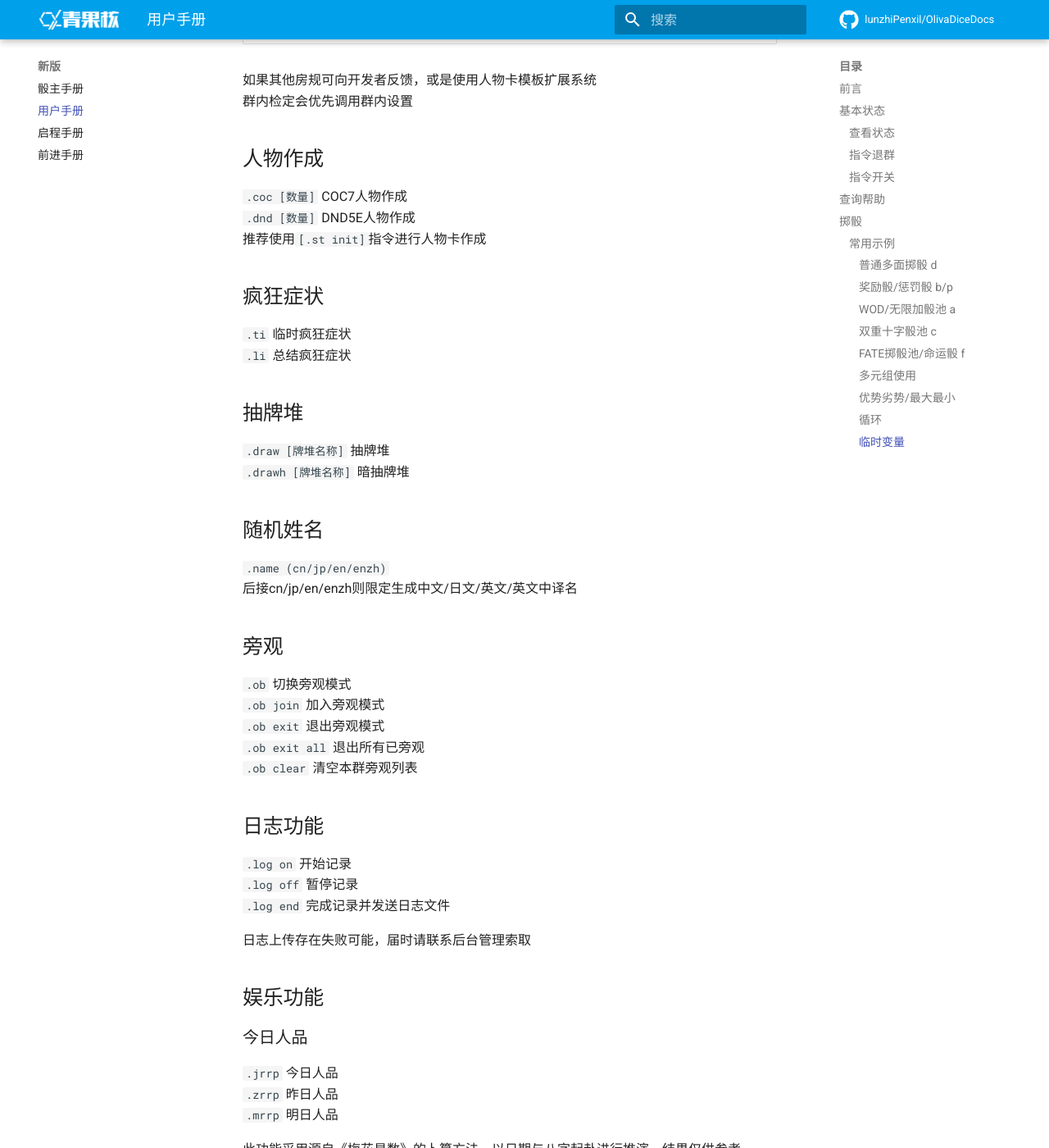
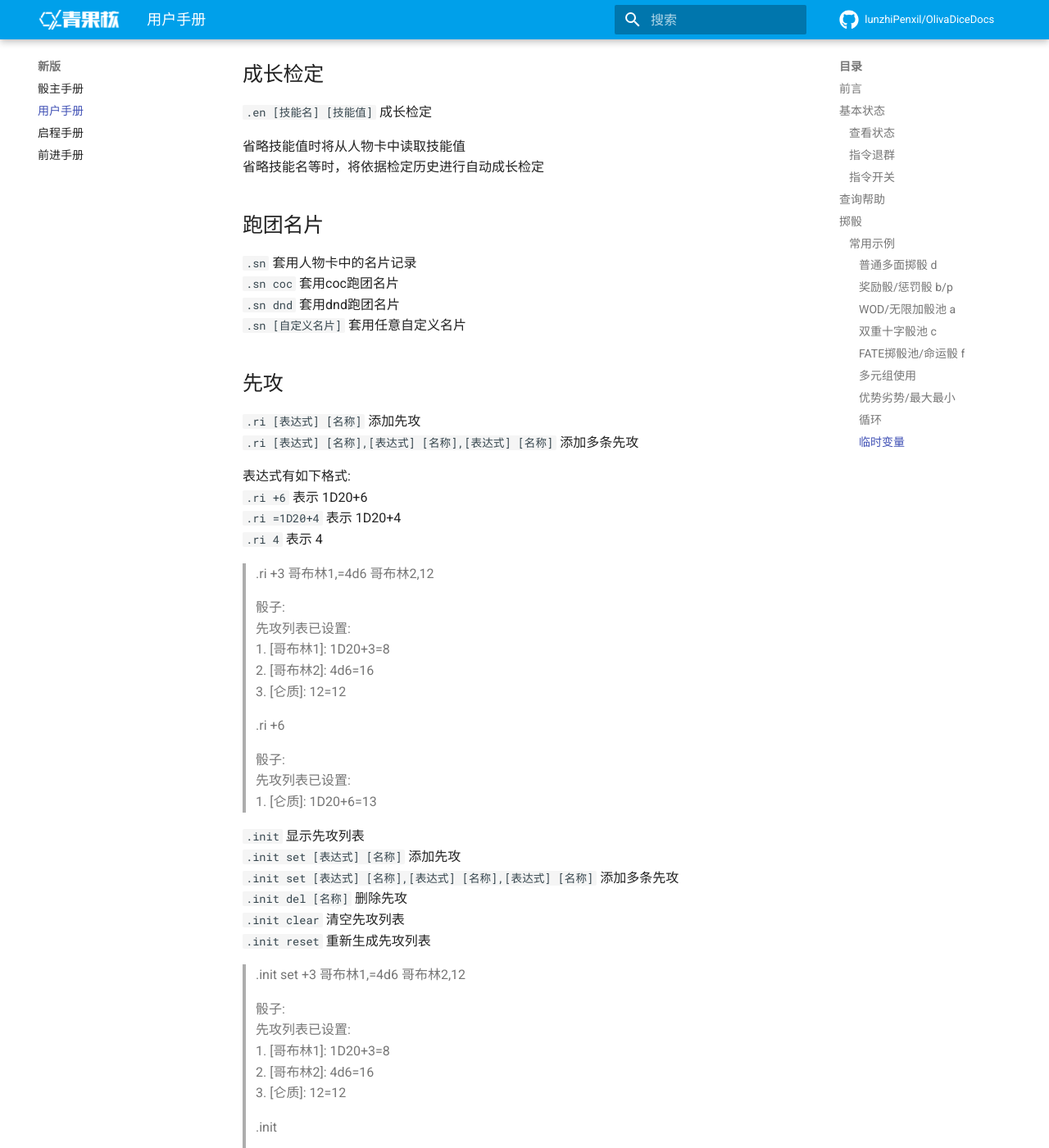
Before and after one commit to lunzhiPenxil/OlivaDiceDocs, an MkDocs documentation site: the page built from docs/OlivaDice3_User_Manual.md, in a window 1280 px wide and 1400 px high, scrolled down 14036 px. Shown: the whole window at 82% size. Built offline with MkDocs 1.6.1 and Material for MkDocs 9.7.7, drawn with Linux system fonts in a browser that asks for light colours; comment, search, counter and statistics services are not loaded; some of the changed text lies outside the part shown.

Commit message:
补充大量说明

```diff
--- a/docs/OlivaDice3_User_Manual.md
+++ b/docs/OlivaDice3_User_Manual.md
@@ -41,12 +41,12 @@
 `.r [掷骰表达式] [理由]` 掷骰子
 `.rh [掷骰表达式] [理由]` 掷暗骰
 `.r[次数]#[掷骰表达式] [理由]` 多轮掷骰
+`.ww/w [掷骰表达式] [理由]` 掷无限骰
+`.ww/w[数字] [理由]` 掷无限骰
+`.dx/dxx [掷骰表达式] [理由]` 掷双重十字骰
+`.rx [掷骰表达式] [理由]` 不解析技能与武器名称的掷骰
 
 表达式支持[OneDice标准](https://github.com/OlivOS-Team/onedice)
-基于先进的OneDice标准，你不再需要除`[.r]`指令以外的其他掷骰指令（哪怕规则书告诉你应该那么做）。
-例如：
-`[.r20a10]`等同于`[.ww20a10]`
-`[.r10c7]`等同于`[.dx10a7]`
 
 > 你可能会觉得指令很复杂，但其实，不只是现在的骰子如此
 > 这些表述方法最早甚至可追溯至上世纪70年代的美国DND跑团!
@@ -314,6 +314,9 @@
 >
 > .r [2d12+3,10d6\*2]kl
 > [仑质]掷骰: [2d12+3,10d6\*2]kh={2d12+3 = 25, 10d6\*2 = 56}(56)=25
+>
+> .r (2d12+3)kh
+> [不妙]掷骰: \(2d12\+3\)kh={6, 8}\(8\)=8
 
 #### 循环
 `lp`算符支持快速使用循环，其左侧的值与循环次数与变量相关，右侧则是被作为循环体的多元组，它支持以下几种格式：
@@ -426,10 +429,17 @@
 ### 录入/批量录入
 `.st [人物卡名]-[技能名][技能值][技能名][技能值]……` 以该人物卡名建卡并批量录入
 `.st [技能名][技能值][技能名][技能值]……` 人物卡批量录入
+`.st &[武器名]=[表达式]` 人物卡自定义武器录入
 `.st rm [技能名]` 删除对应技能
 
 ### 显示人物卡
 `.st show` 显示人物卡
+`.st [技能名]` 显示人物卡单个技能
+`.st show [技能名]` 显示人物卡单个技能
+
+### 技能快速操作
+`.st [技能名][技能值]
+
 
 ### 多人物卡
 `.st list` 显示人物卡列表
@@ -445,16 +455,40 @@
 默认可选：`COC7`，`DND5E`，`FATE`
 
 `.st rule [人物卡模版规则名]` 切换人物卡规则
+
 ### 人物卡作成
 `.st init (force)` 人物卡作成
 
 将依照当前人物卡进行作成，作成前请先行切换人物卡
+
+### 人物卡记录
+`.st note [记录名] [内容]`    添加人物卡记录
+
+### 人物卡映射/自定义武器
+`.st rec [映射名] [表达式]`    添加人物卡映射
+
+特别需要注意的是，人物卡映射也可以通过`st &技能名=表达式`的格式录入
+同时，`ri`、`init set`、`sn`等指令也会在特定情况下修改特定的映射
+
+> .st &巨斧=2d12
+> 骰子: [仑质]的人物卡已保存
+>
+> .st show
+>
+> 骰子:
+> 人物卡[仑质]:
+> <映射>
+> 巨斧:2d12
 
 ## 检定
 `.ra [技能名] [技能值]` 技能检定
 `.rah [技能名] [技能值]` 暗技能检定
 `.ra[次数]#[技能名] [技能值]` 多轮检定
 `.ra(b/p)[技能名] [技能值]` 奖惩检定
+`.ra [技能名](+-*/)[调整值] [技能值]` 附带快速调整的技能检定
+
+## 对抗检定
+`.rav [技能名] [@对方]` 与指定用户进行对抗检定
 
 ## 理智检定
 `.sc [成功表达式]/[失败表达式] [san值]` 理智检定
@@ -464,6 +498,66 @@
 
 省略技能值时将从人物卡中读取技能值
 省略技能名等时，将依据检定历史进行自动成长检定
+
+## 跑团名片
+`.sn`  套用人物卡中的名片记录
+`.sn coc`  套用coc跑团名片
+`.sn dnd`  套用dnd跑团名片
+`.sn [自定义名片]`  套用任意自定义名片
+
+## 先攻
+`.ri [表达式] [名称]`  添加先攻
+`.ri [表达式] [名称],[表达式] [名称],[表达式] [名称]`  添加多条先攻
+
+表达式有如下格式:
+`.ri +6`  表示 1D20+6
+`.ri =1D20+4`  表示 1D20+4
+`.ri 4`  表示 4
+
+> .ri +3 哥布林1,=4d6 哥布林2,12
+>
+> 骰子:
+> 先攻列表已设置:
+> 1\. \[哥布林1\]: 1D20+3=8
+> 2\. \[哥布林2\]: 4d6=16
+> 3\. \[仑质\]: 12=12
+>
+> .ri +6
+>
+> 骰子:
+> 先攻列表已设置:
+> 1\. \[仑质\]: 1D20+6=13
+
+`.init`  显示先攻列表
+`.init set [表达式] [名称]`  添加先攻
+`.init set [表达式] [名称],[表达式] [名称],[表达式] [名称]`  添加多条先攻
+`.init del [名称]`  删除先攻
+`.init clear`  清空先攻列表
+`.init reset`  重新生成先攻列表
+
+> .init set +3 哥布林1,=4d6 哥布林2,12
+>
+> 骰子:
+> 先攻列表已设置:
+> 1\. \[哥布林1\]: 1D20+3=8
+> 2\. \[哥布林2\]: 4d6=16
+> 3\. \[仑质\]: 12=12
+>
+> .init
+>
+> 骰子:
+> 当前先攻列表:
+> 1\. \[哥布林2\]: 16
+> 2\. \[仑质\]: 12
+> 3\. \[哥布林1\]: 8
+>
+> .init reset
+>
+> 骰子:
+> 重新生成先攻列表:
+> 1\. \[哥布林1\]: 1D20+3=23
+> 2\. \[不妙\]: 12=12
+> 3\. \[哥布林2\]: 4d6=9
 
 ## 房规
 `.setcoc [参数]` 为当前群或频道组设置COC房规
```
